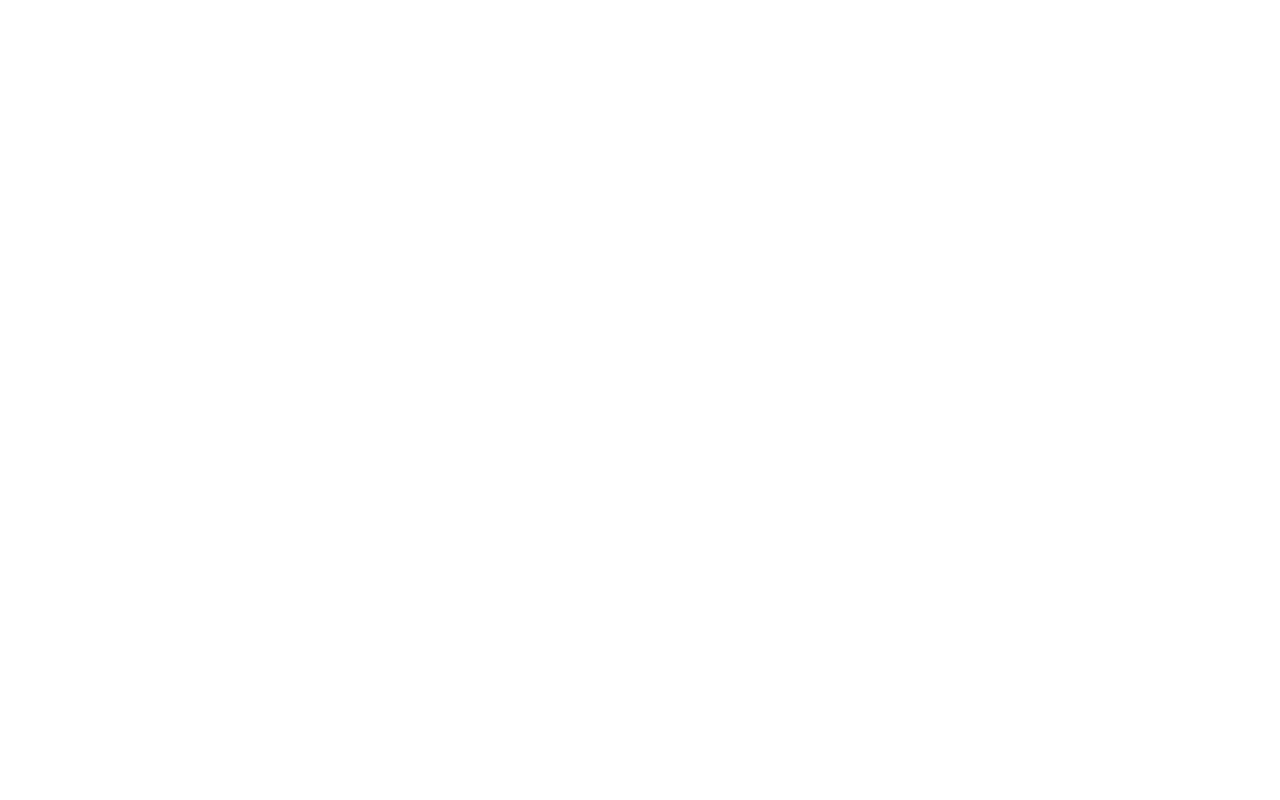
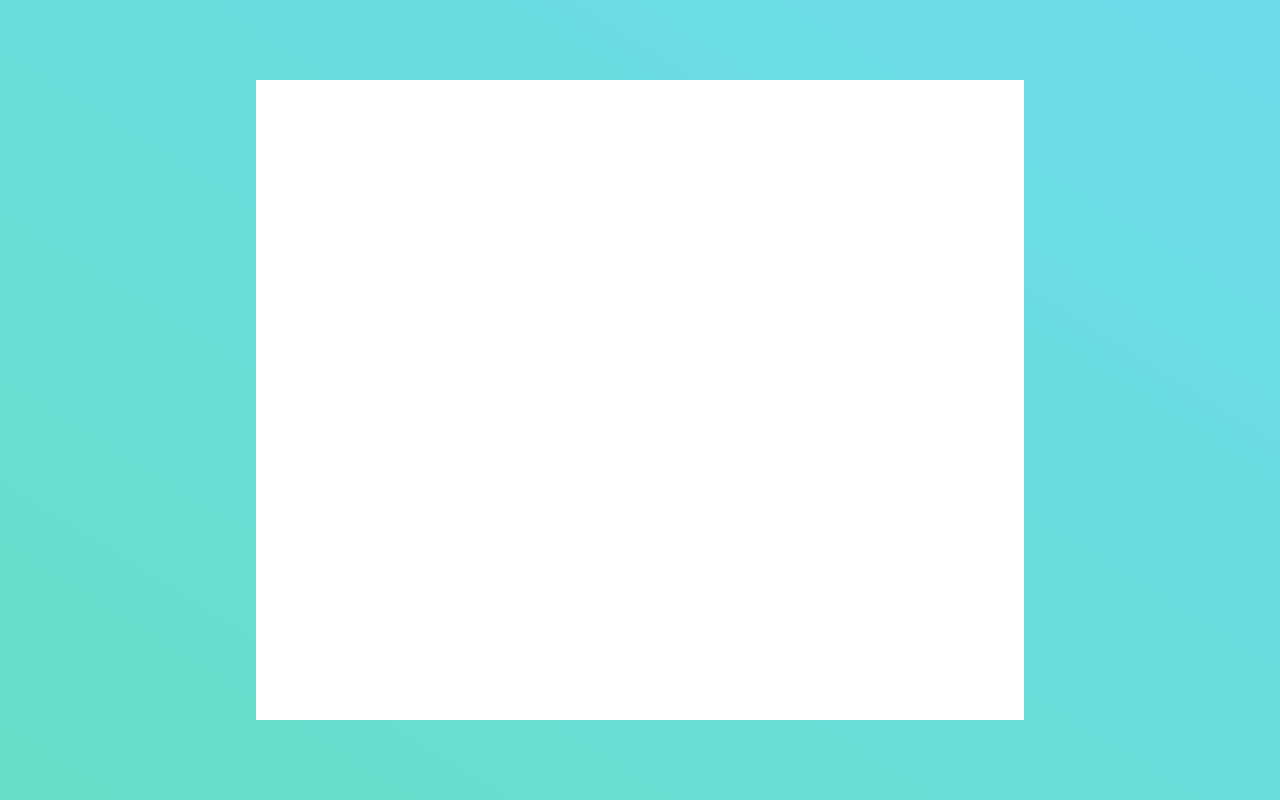
Before and after one commit to soul-diallo/glass_design-master, a plain HTML site: page index.html in a window 1280 px wide. Drawn offline with Linux system fonts and the light colour scheme.

Commit message:
Centrer le main avec le CSS

```diff
--- a/style.css
+++ b/style.css
@@ -3,3 +3,17 @@
     padding: 0;
     box-sizing: border-box;
 }
+
+main{
+    min-height: 100vh;
+    background: linear-gradient(to right top, #65dfc9, #6cdbeb);
+    display: flex;
+    align-items: center;
+    justify-content: center;
+}
+
+.glass {
+    background: white;
+    min-height: 80vh;
+    width: 60%;
+}
```
